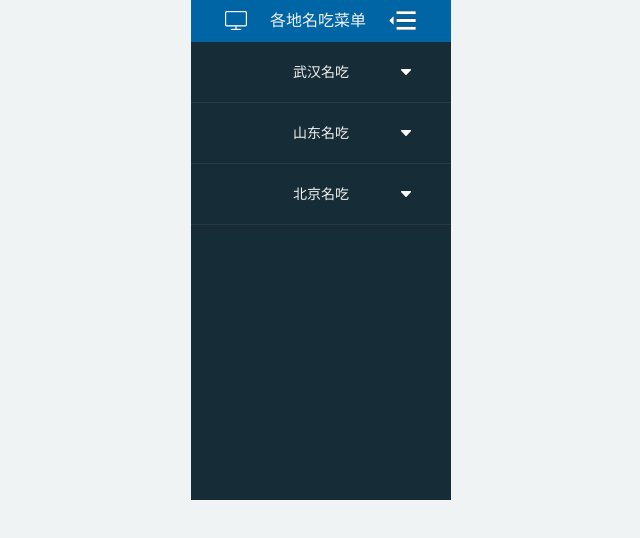
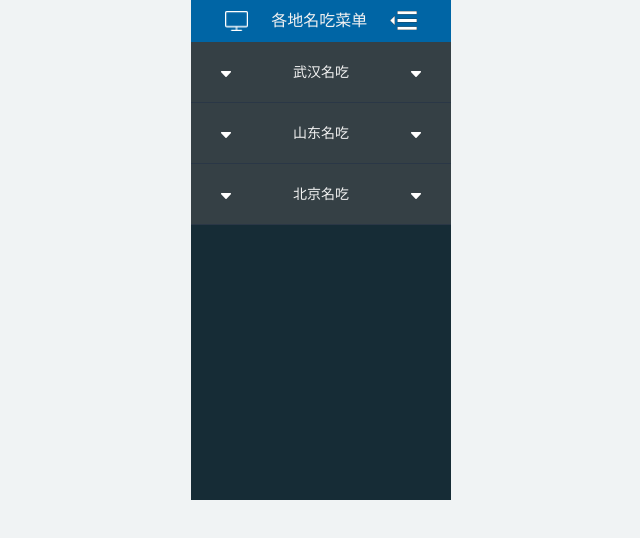
Before and after one commit to BrandonKodjoe/night-world, a website: page menu.html in a window 1280 px wide. Shown: the whole page, without its empty margins (334-974 px from the left). Drawn offline with Linux system fonts and the light colour scheme.

Commit message:
flex
更新flex布局

```diff
--- a/css/menu.css
+++ b/css/menu.css
@@ -1,3 +1,4 @@
+*{margin:0;padding:0}
 .middle{
 	width: 250px;
 	margin: 0px auto;
@@ -6,26 +7,42 @@
 	width: 260px;
 	height: 500px;
 	background-color: #162c36;
-	float: left;
+
 }
 .middle .leftMenu .topMenu{
+	display:-webkit-box;
+
 	height: 42px;
 	background-color: #0065a5;
 }
 .middle .leftMenu .topMenu img{
 	margin: 11px;
-	float: left;
+
 }
 .middle .leftMenu .topMenu .changeMenu{
 	cursor: pointer;
 }
+.lay{
+	color: #F2F2F2;
+	font-size: 14px;
+	cursor: pointer;
+	height: 60px;
+	line-height: 60px;
+	padding:0 30px;
+	border-bottom: 1px solid #2a3746;
+	display:flex;
+	justify-content:space-between;
+
+}
+
 .middle .leftMenu .topMenu .banshi{
 	padding-left: 23px;
+	display:-webkit-box;
 }
 .middle .leftMenu .topMenu .menuTitle{
 	text-align: center;
 	color: #F2F2F2;
-	float: left;
+
 	line-height: 42px;
 	font-size: 16px;
 	width: 120px;
@@ -46,19 +63,18 @@
 	height: 60px;
 	line-height: 60px;
 	text-align: center;
-	width: 260px;
+	width: 100%;
 	border-bottom: 1px solid #2a3746;
-	float: left;
+
 }
-.menu_list ul li .xiala{
-	float: left;
-	margin-left: -50px;
-	margin-top: 27px;
+.before{
+	width:100%;
 }
+
 .menu_list ul li .div1 {
 	width: 100%;
 	height: auto;
-	float: left;
+
 }
 .menu_list ul li .div1 .zcd{
 	color: #869fb1;
--- a/css/public.css
+++ b/css/public.css
@@ -19,15 +19,8 @@ textarea {
 	outline: 0
 }
 
-img {
-	max-width: 100%
-}
 
-img,
-input {
-	border: 0;
-	vertical-align: top
-}
+
 
 a {
 	color: #85888e;
--- a/menu.html
+++ b/menu.html
@@ -26,8 +26,12 @@
 		<div class="menu_list">
 			<ul>
 				<li class="">
-					<p class="fuMenu">武汉名吃</p>
-					<img class="xiala" src="image/xiala.png" />
+					<div class="lay">
+							<div><img  src="image/xiala.png" /></div>
+						<p >武汉名吃</p>
+
+						<div><img  src="image/xiala.png" /></div>
+					</div>
 					<div class="div1">
 						<p class="zcd" id="zcd1">老通城的三鲜豆皮</p>
 						<p class="zcd" id="zcd2">四季美的汤包</p>
@@ -36,8 +40,11 @@
 					</div>
 				</li>
 				<li class="">
-					<p class="fuMenu">山东名吃</p>
-					<img class="xiala" src="image/xiala.png" />
+						<div class="lay">
+							<div><img src="image/xiala.png" /></div>
+							<p >山东名吃</p>
+							<div><img src="image/xiala.png" /></div>
+						</div>
 					<div class="div1">
 						<p class="zcd" id="zcd9">威海鲅鱼煎包</p>
 						<p class="zcd" id="zcd10">济南拔丝山药</p>
@@ -46,8 +53,11 @@
 					</div>
 				</li>
 				<li class="">
-					<p class="fuMenu">北京名吃</p>
-					<img class="xiala" src="image/xiala.png" />
+						<div class="lay">
+								<div><img  src="image/xiala.png" /></div>
+								<p class="fuMenu">北京名吃</p>
+								<div><img  src="image/xiala.png" /></div>
+							</div>
 					<div class="div1">
 						<p class="zcd" id="zcd19">北京烤鸭</p>
 						<p class="zcd" id="zcd20">驴打滚</p>
```
Also changed, not shown: index.html (+1 -0 lines).
